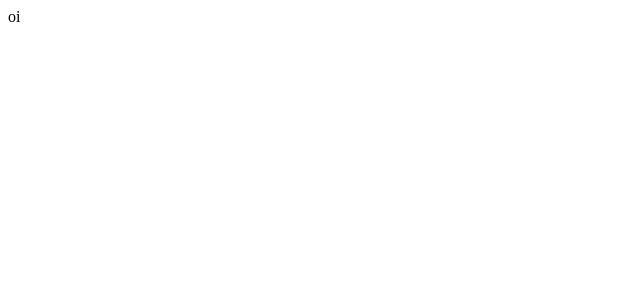
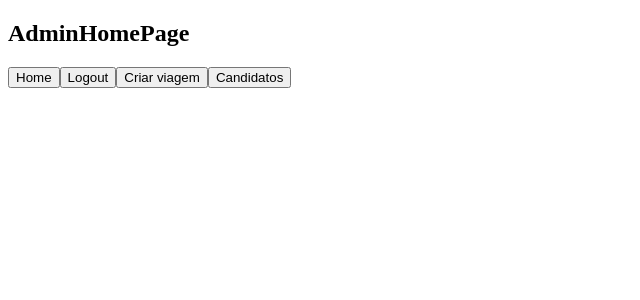
Before and after one commit to future4code/shaw-Matheus-Barros, a React (Create React App) app in the folder modulo3/projeto-labex/labe-x/: page /admin/trips/list in a window 1280 px wide. Shown: the top 300 px of the page, without its empty margins (0-640 px from the left). Built offline with nearby package versions, Linux system fonts and the light colour scheme.

Commit message:
Navegação entre pages

```diff
--- a/modulo3/projeto-labex/labe-x/package.json
+++ b/modulo3/projeto-labex/labe-x/package.json
@@ -8,6 +8,7 @@
     "@testing-library/user-event": "^13.5.0",
     "react": "^18.0.0",
     "react-dom": "^18.0.0",
+    "react-router-dom": "^6.3.0",
     "react-scripts": "5.0.1",
     "web-vitals": "^2.1.4"
   },
--- a/modulo3/projeto-labex/labe-x/src/App.js
+++ b/modulo3/projeto-labex/labe-x/src/App.js
@@ -1,9 +1,10 @@
-
+// import React from 'react'
+import { Rounter } from "./routes/Routes";
 
 function App() {
   return (
-    <div className="App">
-      oi
+    <div>
+      <Rounter />
     </div>
   );
 }
--- a/modulo3/projeto-labex/labe-x/src/pages/AdminHomePage.js
+++ b/modulo3/projeto-labex/labe-x/src/pages/AdminHomePage.js
@@ -0,0 +1,17 @@
+import { useNavigate } from "react-router-dom"
+import { goToHomePage, goToCreateTripPage, goToTripDetailsPage } from "../routes/coordinator"
+
+export function AdminHomePage(){
+    const navigate = useNavigate()
+
+    return(
+        <div>
+            <h2> AdminHomePage </h2>
+
+            <button onClick={() => goToHomePage(navigate)}> Home </button>
+            <button> Logout </button>
+            <button onClick={() => goToCreateTripPage(navigate)}> Criar viagem </button>
+            <button onClick={() => goToTripDetailsPage(navigate)}> Candidatos </button>
+        </div>
+    )
+}
--- a/modulo3/projeto-labex/labe-x/src/pages/ApplicationFormPage.js
+++ b/modulo3/projeto-labex/labe-x/src/pages/ApplicationFormPage.js
@@ -0,0 +1,16 @@
+import { useNavigate } from "react-router-dom"
+import { goToHomePage, goToLoginPage, goBackListTripsPage } from "../routes/coordinator"
+
+export function ApplicationFormPage(){
+    const navigate = useNavigate()
+
+    return(
+        <div>
+            <h2> ApplicationFormPage </h2>
+
+            <button onClick={() => goToHomePage(navigate)}> Home </button>
+            <button onClick={() => goToLoginPage(navigate)}> Login </button>
+            <button onClick={() => goBackListTripsPage(navigate)}> Voltar </button>
+        </div>
+    )
+}
--- a/modulo3/projeto-labex/labe-x/src/pages/CreateTripPage.js
+++ b/modulo3/projeto-labex/labe-x/src/pages/CreateTripPage.js
@@ -0,0 +1,16 @@
+import { useNavigate } from "react-router-dom"
+import { goToHomePage, goBackAdminHomePage } from "../routes/coordinator"
+
+export function CreateTripPage(){
+    const navigate = useNavigate()
+
+    return(
+        <div>
+            <h2> CreateTripPage </h2>
+
+            <button onClick={() => goToHomePage(navigate)}> Home </button>
+            <button> Logout </button>
+            <button onClick={() => goBackAdminHomePage(navigate)}> Voltar </button>
+        </div>
+    )
+}
--- a/modulo3/projeto-labex/labe-x/src/pages/HomePage.js
+++ b/modulo3/projeto-labex/labe-x/src/pages/HomePage.js
@@ -0,0 +1,16 @@
+import { useNavigate } from "react-router-dom"
+import { goToHomePage, goToLoginPage, goToListTripsPage } from "../routes/coordinator"
+
+export function HomePage(){
+    const navigate = useNavigate()
+
+    return(
+        <div>
+            <h2> Home Page </h2>
+
+            <button onClick={() => goToHomePage(navigate)}> Home </button>
+            <button onClick={() => goToLoginPage(navigate)}> Login </button>
+            <button onClick={() => goToListTripsPage(navigate)}> Viagens </button>
+        </div>
+    )
+}
--- a/modulo3/projeto-labex/labe-x/src/pages/ListTripsPage.js
+++ b/modulo3/projeto-labex/labe-x/src/pages/ListTripsPage.js
@@ -0,0 +1,16 @@
+import { useNavigate } from "react-router-dom"
+import { goToHomePage, goToLoginPage, goToApplicationFormPage } from "../routes/coordinator"
+
+export function ListTripsPage(){
+    const navigate = useNavigate()
+
+    return(
+        <div>
+            <h2> ListTripsPage </h2>
+
+            <button onClick={() => goToHomePage(navigate)}> Home </button>
+            <button onClick={() => goToLoginPage(navigate)}> Login </button>
+            <button onClick={() => goToApplicationFormPage(navigate)}> Candidatar-se </button>
+        </div>
+    )
+}
--- a/modulo3/projeto-labex/labe-x/src/pages/LoginPage.js
+++ b/modulo3/projeto-labex/labe-x/src/pages/LoginPage.js
@@ -0,0 +1,16 @@
+import { useNavigate } from "react-router-dom"
+import { goToHomePage, goToLoginPage, goToAdminHomePage } from "../routes/coordinator"
+
+export function LoginPage(){
+    const navigate = useNavigate()
+
+    return(
+        <div>
+            <h2> Login Page </h2>
+
+            <button onClick={() => goToHomePage(navigate)}> Home </button>
+            <button onClick={() => goToLoginPage(navigate)}> Login </button>
+            <button onClick={() => goToAdminHomePage(navigate)}> Conectar </button>
+        </div>
+    )
+}
--- a/modulo3/projeto-labex/labe-x/src/pages/TripDetailsPage.js
+++ b/modulo3/projeto-labex/labe-x/src/pages/TripDetailsPage.js
@@ -0,0 +1,16 @@
+import { useNavigate } from "react-router-dom"
+import { goToHomePage, goBackAdminHomePage } from "../routes/coordinator"
+
+export function TripDetailsPage(){
+    const navigate = useNavigate()
+
+    return(
+        <div>
+            <h2> TripDetailsPage </h2>
+
+            <button onClick={() => goToHomePage(navigate)}> Home </button>
+            <button> Logout </button>
+            <button onClick={() => goBackAdminHomePage(navigate)}> Voltar </button>
+        </div>
+    )
+}
--- /dev/null
+++ b/modulo3/projeto-labex/labe-x/src/routes/Routes.js
@@ -0,0 +1,25 @@
+import { BrowserRouter, Route, Routes } from "react-router-dom";
+import { AdminHomePage } from '../pages/AdminHomePage'
+import { ApplicationFormPage } from '../pages/ApplicationFormPage'
+import { CreateTripPage } from '../pages/CreateTripPage'
+import { HomePage } from "../pages/HomePage";
+import { ListTripsPage } from '../pages/ListTripsPage'
+import { LoginPage } from '../pages/LoginPage'
+import { TripDetailsPage } from '../pages/TripDetailsPage'
+
+export const Rounter = () => {
+
+    return (
+        <BrowserRouter>
+            <Routes>
+                <Route index element={<HomePage />} />
+                <Route path='/trips/list' element={<ListTripsPage />} />
+                <Route path='/trips/application' element={<ApplicationFormPage />} />
+                <Route path='/login' element={<LoginPage />} />
+                <Route path='/admin/trips/list' element={<AdminHomePage />} />
+                <Route path='/admin/trips/create' element={<CreateTripPage />} />
+                <Route path='/admin/trips/:id' element={<TripDetailsPage />} />
+            </Routes>
+        </BrowserRouter>
+    )
+}
--- /dev/null
+++ b/modulo3/projeto-labex/labe-x/src/routes/coordinator.js
@@ -0,0 +1,38 @@
+//Home
+export const goToHomePage = (navigate) => {
+   navigate("/")
+}
+
+//User
+export const goToListTripsPage = (navigate) => {
+    navigate("/trips/list")
+}
+
+export const goToApplicationFormPage = (navigate) => {
+    navigate("/trips/application")
+}
+
+export const goBackListTripsPage = (navigate) => {
+    navigate(-1)
+}
+
+//ADM
+export const goToLoginPage = (navigate) => {
+    navigate("/login")
+}
+
+export const goToAdminHomePage = (navigate) => {
+    navigate("/admin/trips/list")
+}
+
+export const goToCreateTripPage = (navigate) => {
+    navigate("/admin/trips/create")
+}
+
+export const goBackAdminHomePage = (navigate) => {
+    navigate(-1)
+}
+
+export const goToTripDetailsPage = (navigate, id) => {
+    navigate(`/admin/trips/${id}`)
+}
```
Also changed, not shown: 1 other file (tests, documents, lock files or other folders).
